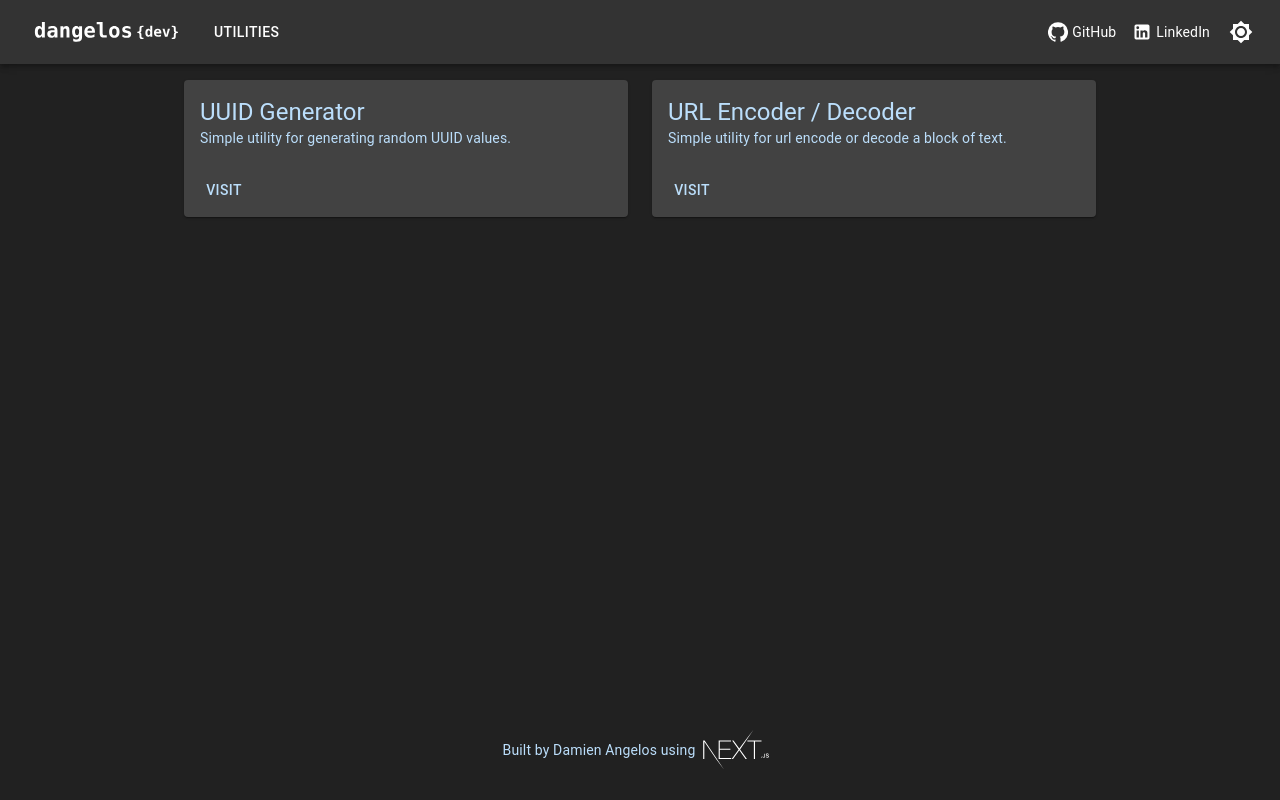
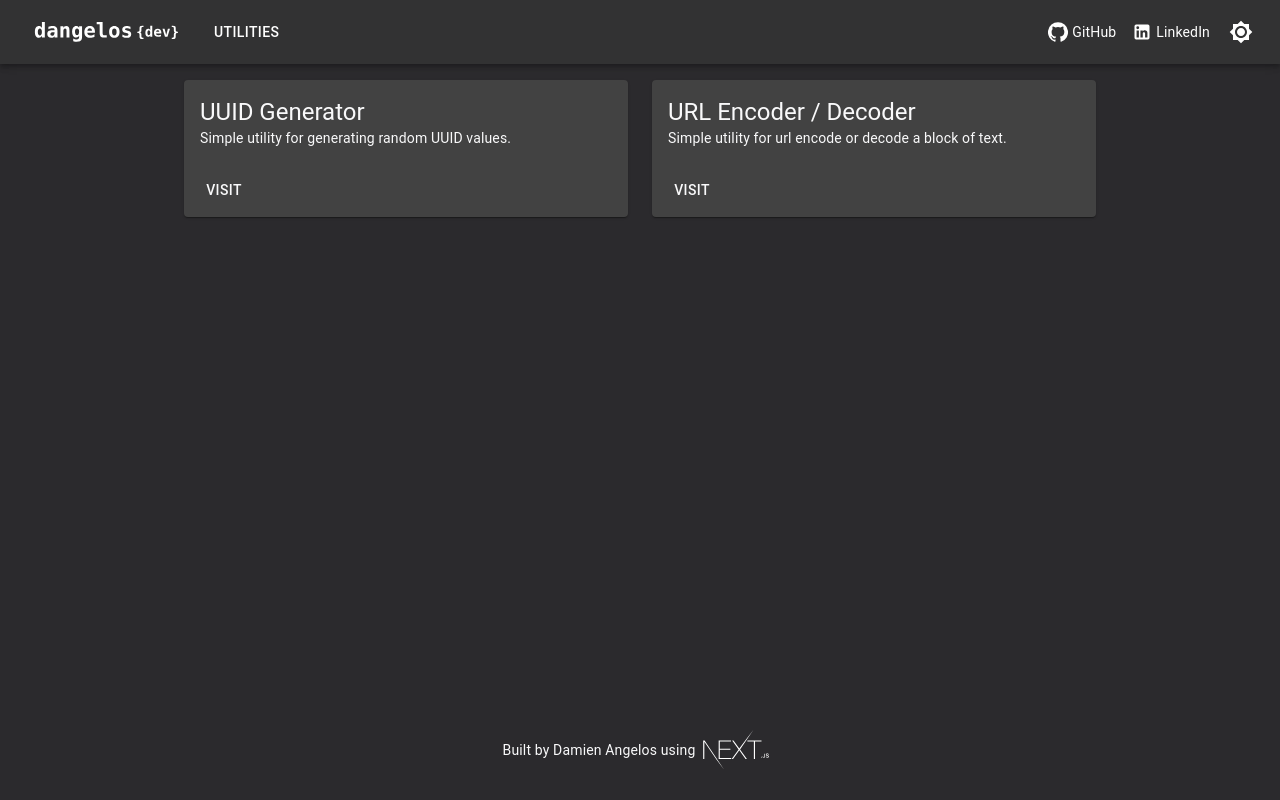
Before and after one commit to bostaunieux/dev-site, a Next.js app: page / in a window 1280 px wide. Built offline with nearby package versions, Linux system fonts and the light colour scheme.

Commit message:
update theme

```diff
--- a/pages/index.tsx
+++ b/pages/index.tsx
@@ -6,7 +6,7 @@
 export default function Home() {
   return (
     <Grid container spacing={3}>
-      <Grid item xs={6}>
+      <Grid item sm={6} xs={12}>
         <Card>
           <CardContent>
             <Typography variant="h5" component="h2">
@@ -23,7 +23,7 @@
           </CardActions>
         </Card>
       </Grid>
-      <Grid item xs={6}>
+      <Grid item sm={6} xs={12}>
         <Card>
           <CardContent>
             <Typography variant="h5" component="h2">
--- a/pages/tools/decoder.module.css
+++ b/pages/tools/decoder.module.css
@@ -2,7 +2,7 @@
   margin-top: var(--spacing-02);
 }
 
-.buttons :not(:last-child) {
+.buttons > :not(:last-child) {
   margin-right: var(--spacing-02);
 }
 
--- a/src/components/core/Header.module.css
+++ b/src/components/core/Header.module.css
@@ -26,5 +26,4 @@
 
 .logo {
   width: 150px;
-  fill: #fff;
 }
--- a/src/components/core/Header.tsx
+++ b/src/components/core/Header.tsx
@@ -1,20 +1,22 @@
 import React from "react";
 import NextLink from "next/link";
-import { AppBar, Button, Link as MuiLink, Toolbar } from "@material-ui/core";
+import { AppBar, Button, Hidden, Link as MuiLink, Toolbar } from "@material-ui/core";
 import { LinkedIn as LinkedInIcon, GitHub as GitHubIcon } from "@material-ui/icons";
 import SiteLogo from "components/icons/dangelos-dev.svg";
 import ThemeToggle from "components/core/ThemeToggle";
+import { ToggleThemeContext } from "components/theme/ThemeProvider";
 import UtilitiesLinks from "./UtilitiesLinks";
 import routes from "./routes";
 import styles from "./Header.module.css";
 
 const Header = () => {
+  const { isDark } = React.useContext(ToggleThemeContext);
   return (
     <AppBar position="static" className={styles.container}>
       <Toolbar>
         <NextLink href={routes.HOME} passHref>
           <Button component="a" color="inherit">
-            <SiteLogo className={styles.logo} />
+            <SiteLogo className={styles.logo} style={{ fill: isDark ? "#fff" : "#222" }} />
           </Button>
         </NextLink>
 
@@ -24,12 +26,12 @@
         <div className={styles.externalLinks}>
           <NextLink href="https://github.com/bostaunieux" passHref>
             <MuiLink component="a" color="inherit" className={styles.link}>
-              <GitHubIcon fontSize="small" /> GitHub
+              <GitHubIcon fontSize="small" /> <Hidden only="xs">GitHub</Hidden>
             </MuiLink>
           </NextLink>
           <NextLink href="https://www.linkedin.com/in/damienangelos" passHref>
             <MuiLink component="a" color="inherit" className={styles.link}>
-              <LinkedInIcon fontSize="small" /> LinkedIn
+              <LinkedInIcon fontSize="small" /> <Hidden only="xs">LinkedIn</Hidden>
             </MuiLink>
           </NextLink>
           <ThemeToggle />
--- a/src/components/theme/theme.ts
+++ b/src/components/theme/theme.ts
@@ -2,11 +2,22 @@
 import blue from "@material-ui/core/colors/blue";
 
 export const lightTheme = createMuiTheme({
+  overrides: {
+    MuiAppBar: {
+      colorPrimary: {
+        backgroundColor: "#fff",
+      },
+    },
+    MuiToolbar: {
+      root: {
+        color: "#353535",
+      },
+    },
+  },
   palette: {
     type: "light",
     primary: {
-      // main: "#6886c5",
-      main: "#1976d2",
+      main: "#2e73ab",
     },
     secondary: {
       main: "#ffe0ac",
@@ -15,7 +26,7 @@
       main: "#E44C65",
     },
     background: {
-      default: "#f9f9f9",
+      default: "#F9F9FA",
     },
     text: {
       primary: "#353535",
@@ -24,27 +35,38 @@
 });
 
 export const darkTheme = createMuiTheme({
+  overrides: {
+    MuiAppBar: {
+      colorPrimary: {
+        backgroundColor: "#323233",
+      },
+    },
+    MuiToolbar: {
+      root: {
+        color: "#fff",
+      },
+    },
+  },
   palette: {
     type: "dark",
-    // primary: blue,
     primary: {
       // ...blue,
-      main: "#333",
+      main: "#3C3C3C",
       contrastText: "#fff",
       //   // main: "#0f4c75",
     },
     secondary: {
-      main: "#3282b8",
+      main: "#2B2A2D",
     },
     error: {
       main: "#E44C65",
     },
     background: {
-      default: "#212121",
+      default: "#2B2A2D",
       // default: "#1b262c",
     },
     text: {
-      primary: "#bbdefb",
+      primary: "#F9F9FA",
       // primary: "#90caf9",
 
       // primary: "#bbe1fa",
```
